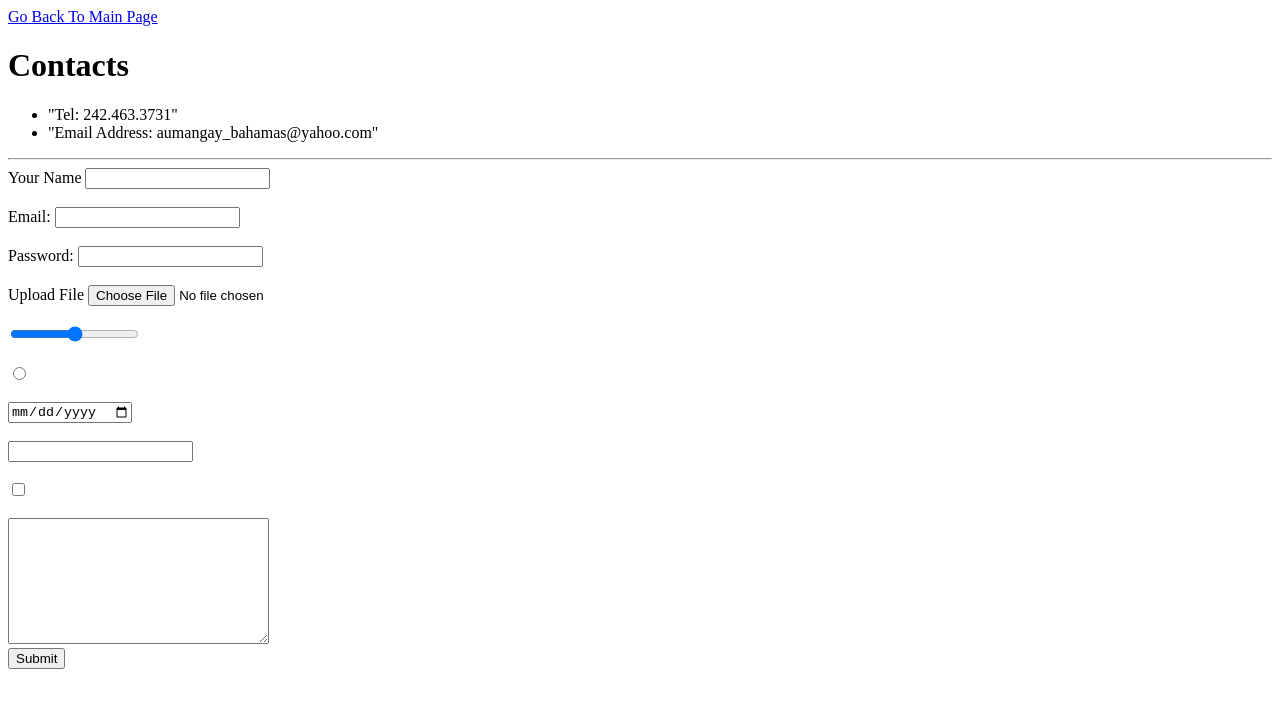
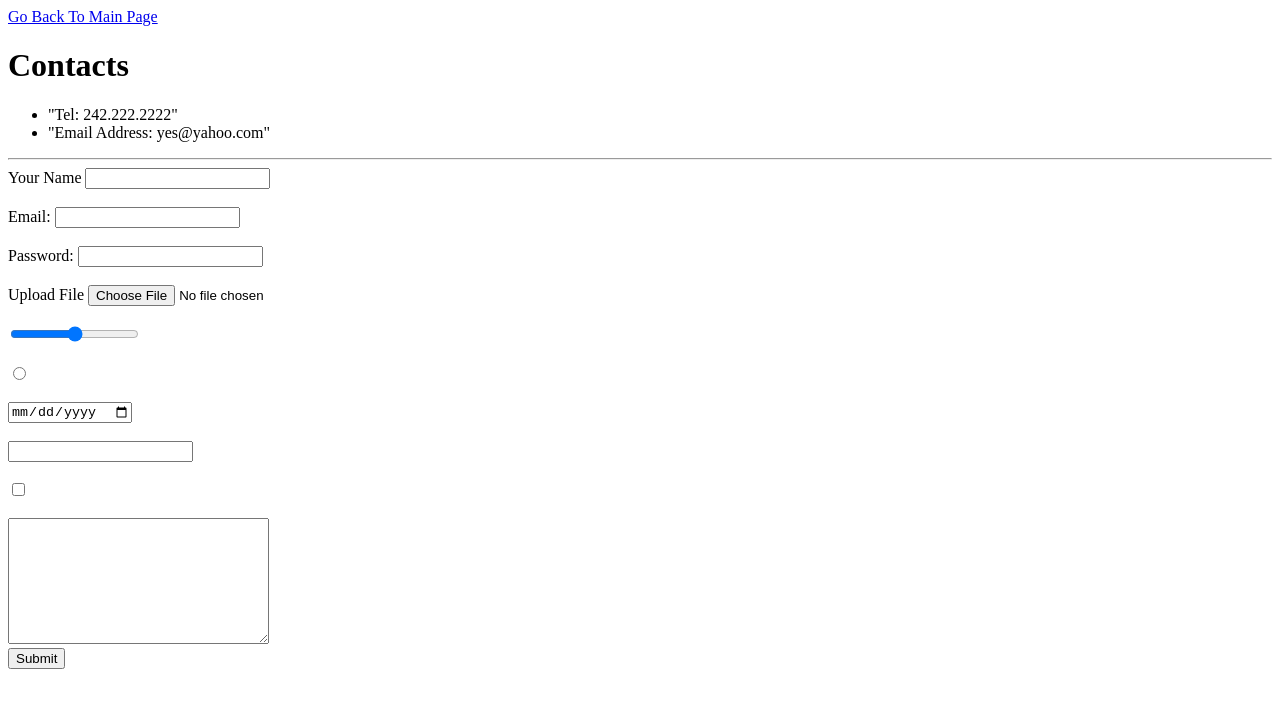
Before and after one commit to arnold1237/resume, a plain HTML site: page contacts.html in a window 1280 px wide. Drawn offline with Linux system fonts and the light colour scheme.

Commit message:
Update contacts.html

```diff
--- a/contacts.html
+++ b/contacts.html
@@ -10,8 +10,8 @@
   <a href="index.html">Go Back To Main Page</a>
   <h1>Contacts</h1>
   <ul>
-    <li>"Tel: 242.463.3731"</li>
-    <li>"Email Address: aumangay_bahamas@yahoo.com"</li>
+    <li>"Tel: 242.222.2222"</li>
+    <li>"Email Address: yes@yahoo.com"</li>
   </ul>
 
   <hr>
```
